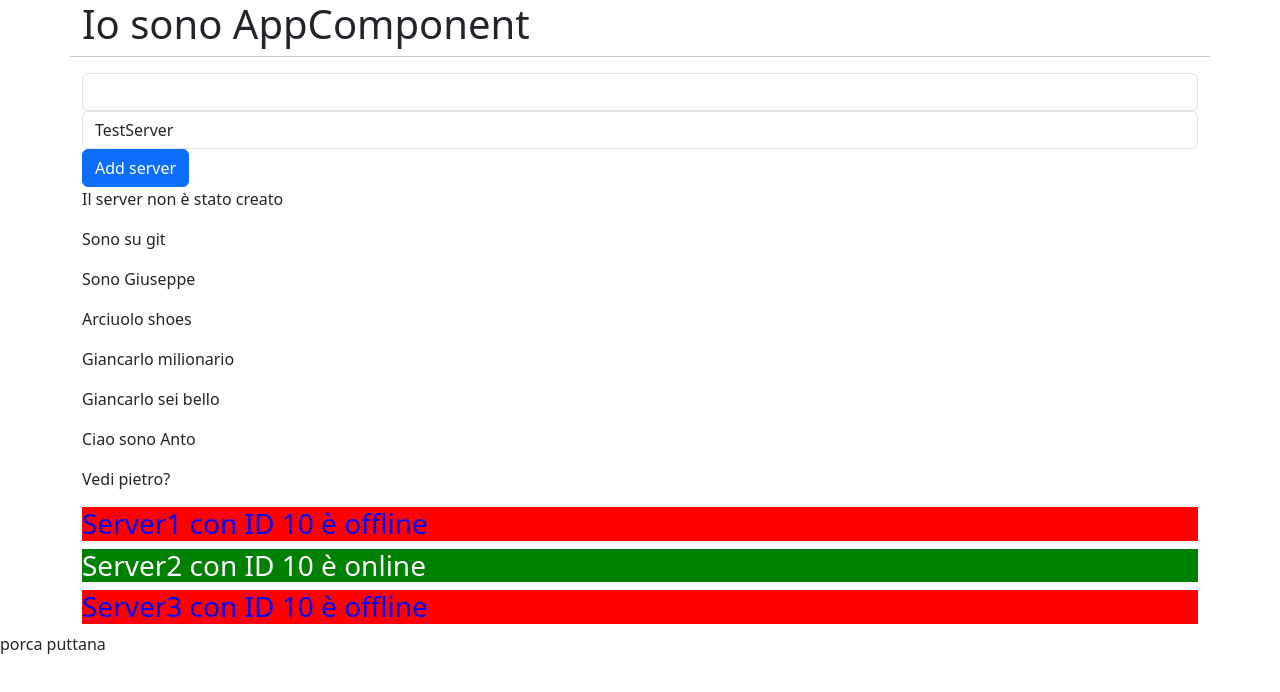
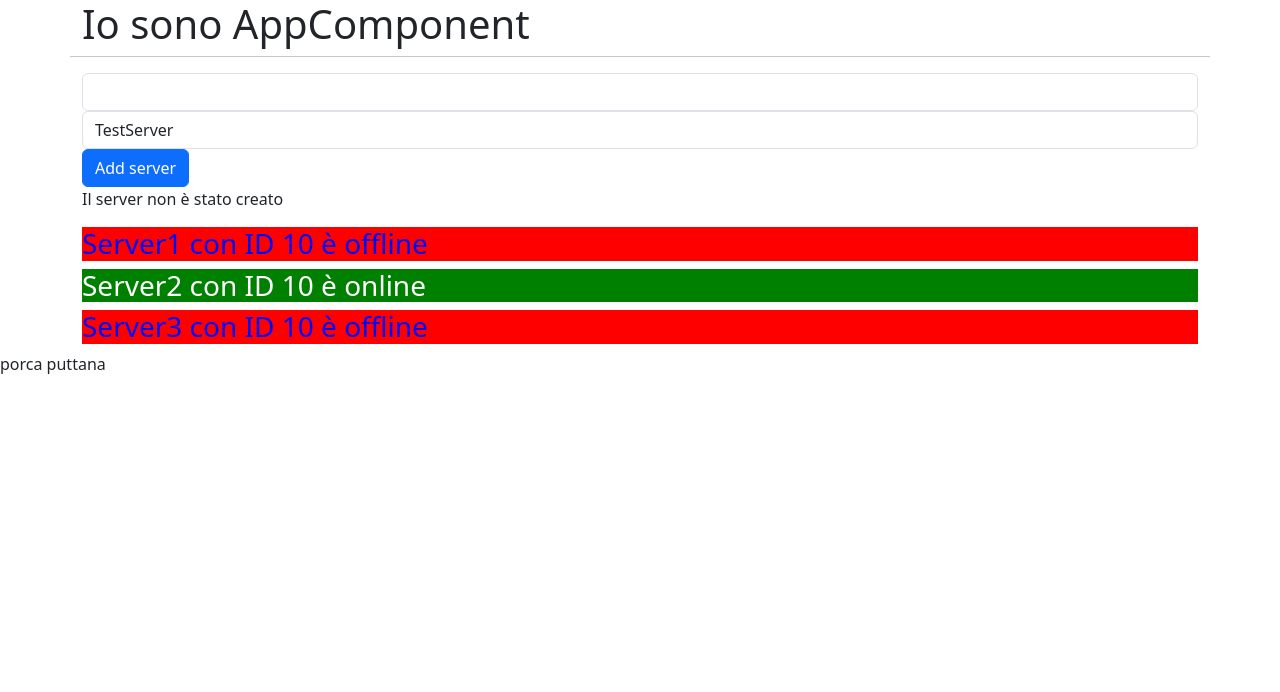
Before and after one commit to Docentedevfg2224/progetto1, an Angular app: page / in a window 1280 px wide. Shown: the top 692 px of the page. Built offline with nearby package versions, Linux system fonts and the light colour scheme.

Commit message:
commit pulito

```diff
--- a/src/app/server-edit/server-edit.component.html
+++ b/src/app/server-edit/server-edit.component.html
@@ -9,11 +9,3 @@
 
 <p *ngIf="serverCreated">{{serversCreationMessage}}</p>
 <p *ngIf="!serverCreated">Il server non è stato creato</p>
-
-<p>Sono su git</p>
-<p>Sono Giuseppe</p>
-<p>Arciuolo shoes</p>
-<p>Giancarlo milionario</p>
-<p>Giancarlo sei bello</p>
-<p>Ciao sono Anto</p>
-<p>Vedi pietro?</p>
```
